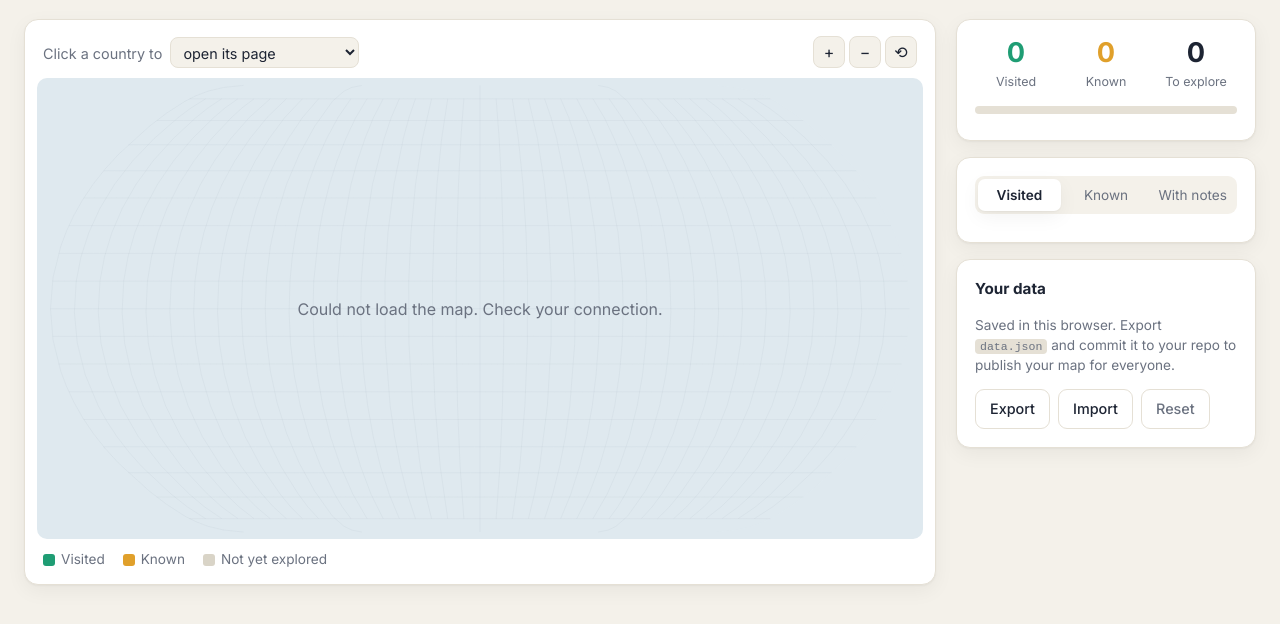
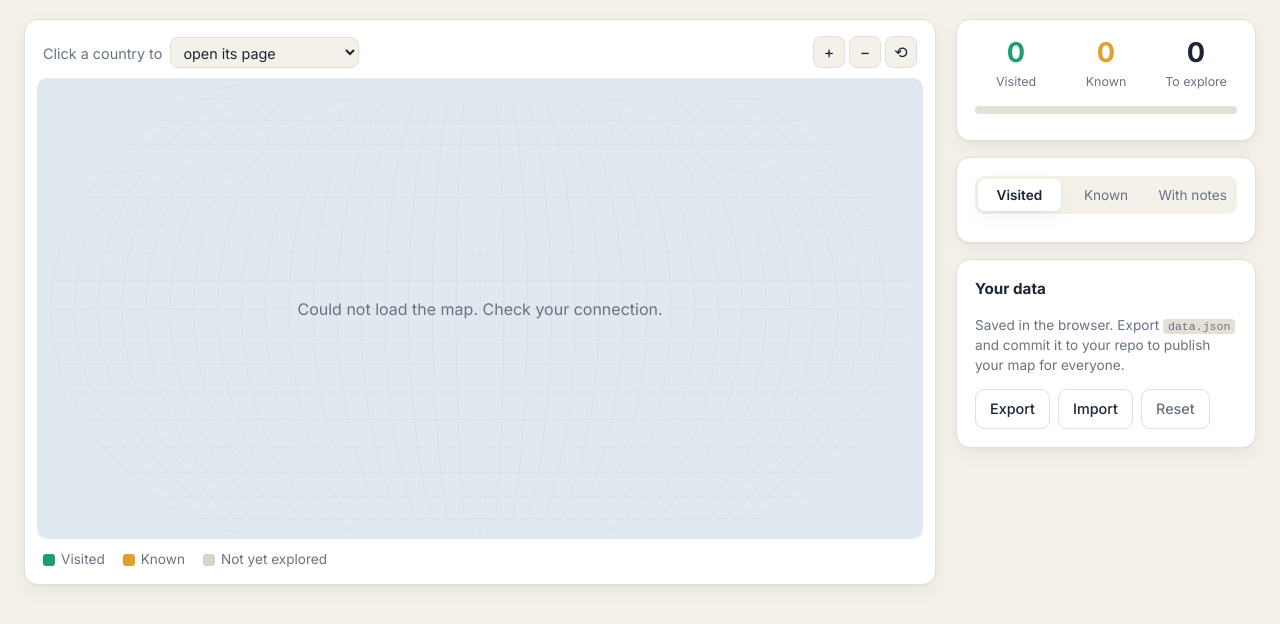
Before and after one commit to UQ-ZhiYao/MyMap, a plain HTML site: page index.html in a window 1280 px wide. Shown: the part 74-698 px from the top of the page. Drawn offline with nearby package versions, Linux system fonts and the light colour scheme; no server answers.

Commit message:
Update index.html

```diff
--- a/index.html
+++ b/index.html
@@ -68,7 +68,7 @@
 
       <div class="card">
         <h3>Your data</h3>
-        <p class="muted small">Saved in this browser. Export <code>data.json</code> and commit it to your repo to publish your map for everyone.</p>
+        <p class="muted small">Saved in the browser. Export <code>data.json</code> and commit it to your repo to publish your map for everyone.</p>
         <div class="btn-row">
           <button id="exportBtn" class="btn">Export</button>
           <label class="btn">Import<input id="importFile" type="file" accept="application/json" hidden></label>
```
